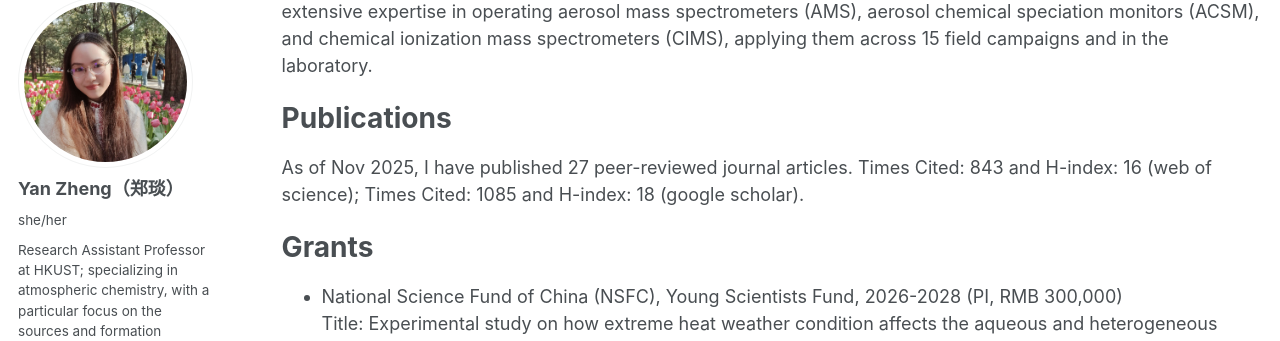
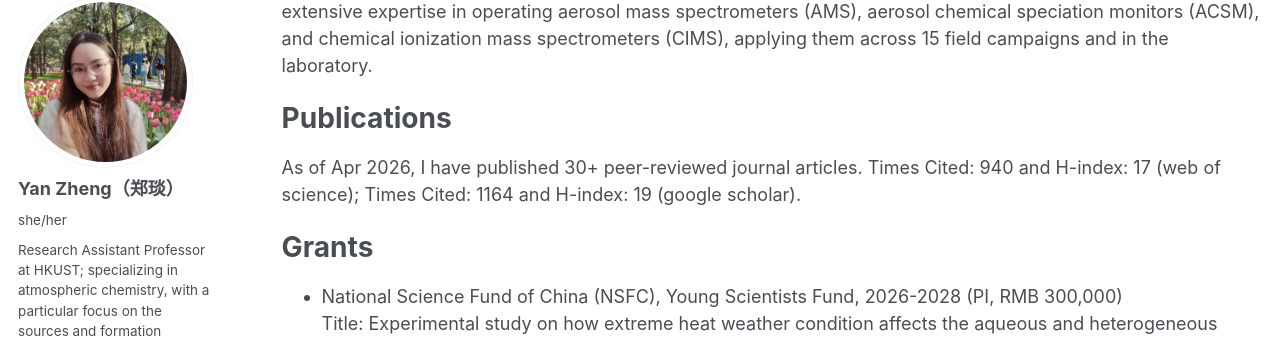
Before and after one commit to yanzheng41/yanzheng41.github.io, a Jekyll site: the page built from _pages/cv.md, in a window 1280 px wide and 900 px high, scrolled down 565 px. Shown: the part 103-444 px from the top of the window. Built offline with Jekyll 4.4.1, drawn with Linux system fonts in a browser that asks for light colours; some web fonts are replaced; a script bundle is joined from its source files by our own code; library files that are not in the unit come from our copies.

Commit message:
Update cv.md

```diff
--- a/_pages/cv.md
+++ b/_pages/cv.md
@@ -27,7 +27,7 @@ My research focuses on advancing the characterization of atmospheric chemical co
 
 Publications
 ======
-As of Nov 2025, I have published 27 peer-reviewed journal articles. Times Cited: 843 and H-index: 16 (web of science); Times Cited: 1085 and H-index: 18 (google scholar).
+As of Apr 2026, I have published 30+ peer-reviewed journal articles. Times Cited: 940 and H-index: 17 (web of science); Times Cited: 1164 and H-index: 19 (google scholar).
 
 Grants
 ======
```
